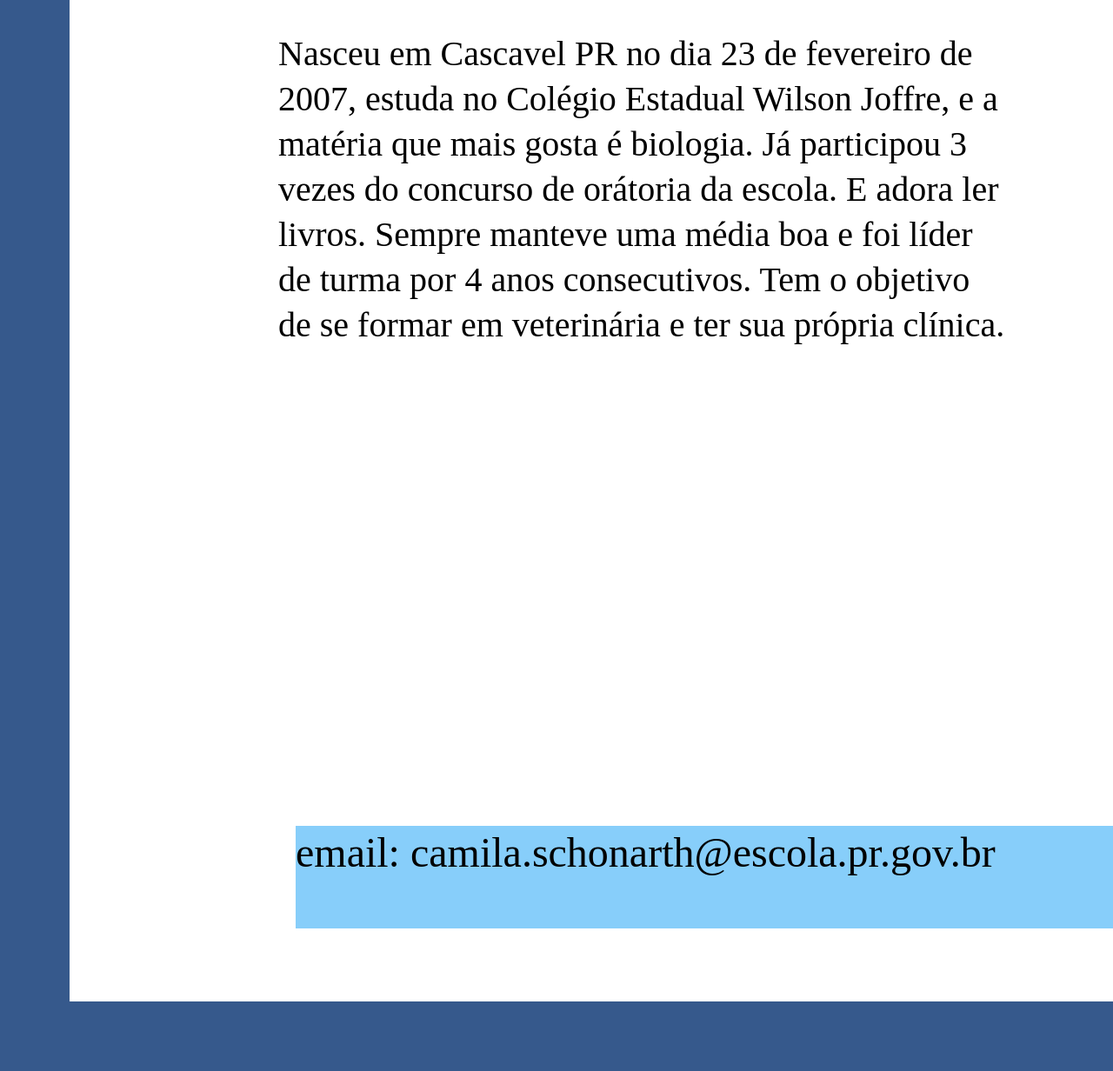
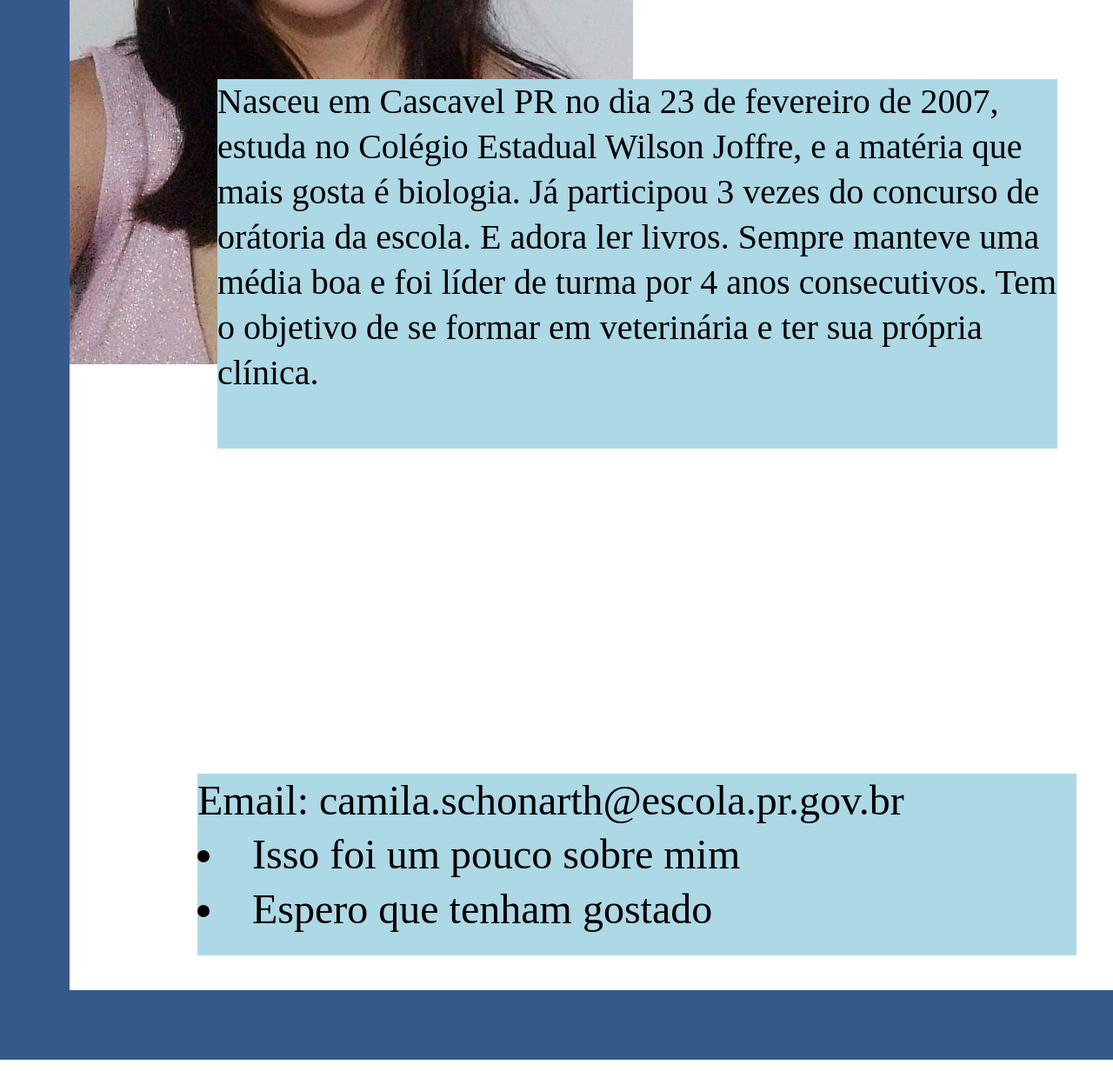
Before and after one commit to SCHONARTHCAMS/PC2023-, a plain HTML site: page index.html in a window 1280 px wide. Shown: the part 869-2101 px from the top of the page at 87% size. Drawn offline with Linux system fonts and the light colour scheme.

Commit message:
atualizando

```diff
--- a/index.html
+++ b/index.html
@@ -11,15 +11,7 @@
       <h3> Vida pessoal</h3>
       <h5>Coisas que gosto</h5>
       <h1>CAMILA SCHONARTH</h1>
-      <img src="mila.jpg" alt="">
     </header>
-    <h4 class="borda4"></h4>
-    <h3 class="borda3"></h3>
-    <h3 class="circulo1"></h3>
-    <h3 class="circulo2"></h3>
-    <h3 class="retângulo"></h3>
-    <h3 class="linha1"></h3>
-    <h3 class="linha2"></h3>
 
     <section>
 
@@ -28,10 +20,20 @@
       Tem o objetivo de se formar em veterinária e ter sua própria clínica.</p>
       <h2 class="borda2"></h2>
       <h1 class="borda"></h1>
+      <h4 class="borda4"></h4>
+      <h3 class="borda3"></h3>
+      <h3 class="circulo1"></h3>
+      <h3 class="circulo2"></h3>
+      <h3 class="retângulo"></h3>
+      <h3 class="linha1"></h3>
+      <h3 class="linha2"></h3>
         </section>
+        <img src="mila.jpg" alt="">
 
 <footer>
-       email: camila.schonarth@escola.pr.gov.br
-  </footer>
+       Email: camila.schonarth@escola.pr.gov.br
+       <li>Isso foi um pouco sobre mim</li>
+        <li>Espero que tenham gostado  </li>
+ </footer>
 </body>
 </html>
--- a/style.css
+++ b/style.css
@@ -1,9 +1,37 @@
+p{
+  position: absolute;
+width: 966px;
+height: 425px;
+left: 250px;
+top: 920px;
+
+font-family: 'Alata';
+font-style: normal;
+font-weight: 400;
+font-size: 40px;
+line-height: 130%;
+/* or 52px */
+
+
+color: #000000;
+
+    background-color: #ADD8E6
+
+
+  }
+
+}
+
+
 img{
   position: absolute;
   width: 316px;
   height: 334px;
+  left: 162px;
+  top: 399px;
 
-background: url(IMG_20221224_192706_606.jpg);
+
+
 
 }
 
@@ -59,44 +87,27 @@ top: 1968px;
 background: #36598C;
 }
 
-p{
-  position: absolute;
-width: 842px;
-height: 535px;
-left: 320px;
-top: 865px;
-
-font-family: 'Alata';
-font-style: normal;
-font-weight: 400;
-font-size: 40px;
-line-height: 130%;
-/* or 52px */
 
 
-color: #000000;
-
-}
-
 h1{
-  /* camila schonarth */
-
 
   position: absolute;
-  width: 757px;
-  height: 353px;
+  width: 503px;
+  height: 80px;
   left: 555px;
   top: 470px;
 
   font-family: 'Almendra SC';
   font-style: normal;
   font-weight: 400;
-  font-size: 64px;
+  font-size: 48px;
   line-height: 130%;
-  /* or 83px */
+  /* or 62px */
 
 
   color: #283291;
+
+  background-color: #87CEEB
 
 }
 
@@ -221,10 +232,10 @@ h6{
 footer{
 
   position: absolute;
-  width: 991px;
-  height: 118px;
-  left: 340px;
-  top: 1819px;
+width: 1011px;
+height: 209px;
+left: 227px;
+top: 1759px;
 
 font-family: 'Alegreya SC';
 font-style: normal;
@@ -236,6 +247,7 @@ footer{
 
 color: #000000;
 
-  background-color: #87CEFA
+background-color: #ADD8E6
+
 
 }
```
Also changed, not shown: mila.jpg.jpg (added). Lines whose indentation alone changed are shown as unchanged.
